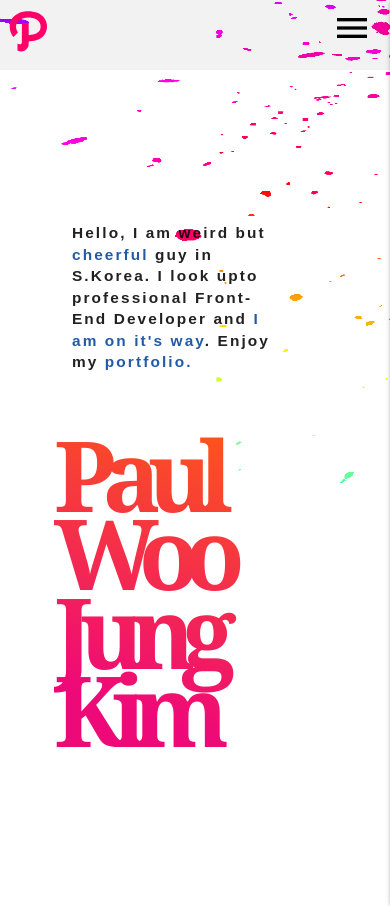
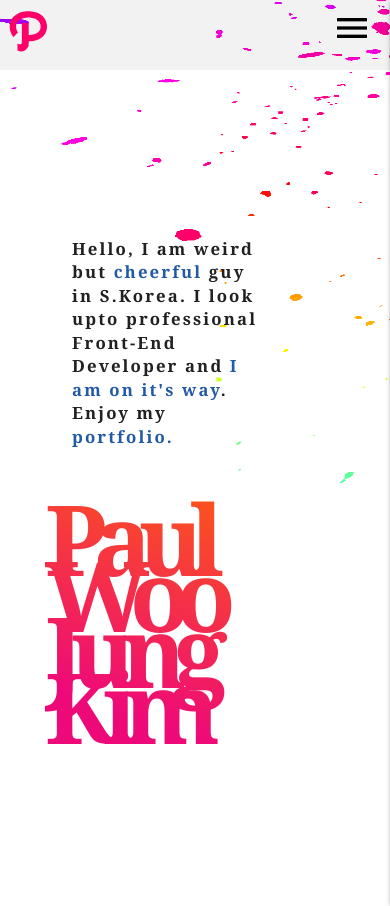
Before and after one commit to wj2kim/pilates-website, a React (Create React App) app: page / in a window 390 px wide. Shown: the top 906 px of the page. Built offline with nearby package versions, Linux system fonts and the light colour scheme.

Commit message:
first release

```diff
--- a/package.json
+++ b/package.json
@@ -1,6 +1,6 @@
 {
   "name": "portfolio-website",
-  "version": "0.1.0",
+  "version": "1.0.0",
   "private": true,
   "dependencies": {
     "@testing-library/jest-dom": "^4.2.4",
@@ -38,6 +38,5 @@
       "last 1 firefox version",
       "last 1 safari version"
     ]
-  },
-  "homepage": "https://wj2kim.github.io/portfolio-website/"
+  }
 }
--- a/src/components/pageHeaderComponents/MainBanner.scss
+++ b/src/components/pageHeaderComponents/MainBanner.scss
@@ -41,7 +41,7 @@
     padding-top: 4rem;
     margin-bottom: 1rem;
     // color: #101b3b;
-    font-family: fantasy;
+    font-family: Cambria, Cochin, Georgia, Times, 'Times New Roman', serif;
   }
   .mynameis {
     font-family: serif;
@@ -98,10 +98,11 @@
 }
 @media (min-width: 1600px) {
   .whoami {
-    font-size: 1.3rem !important;
+    font-size: 1.4rem !important;
   }
   .mynameis {
-    font-size: 13rem !important;
+    font-size: 14rem !important;
+    padding-bottom: 5rem;
   }
 }
 
@@ -110,7 +111,7 @@
     max-width: 1140px;
   }
   .whoami {
-    font-size: 1rem !important;
+    font-size: 1.2rem !important;
     margin-bottom: 3rem !important;
     padding-left: 5rem !important;
     padding-right: 5rem !important;
@@ -175,14 +176,8 @@
   }
   .mynameis {
     padding-top: 5vh !important;
-    // padding-bottom: 10vh !important;
-    width: 120% !important;
+    width: 130% !important;
     left: 25% !important;
-    // max-width: 80vw;
-    // left: 30% !important;
-    // line-height: 6rem !important;
-    // letter-spacing: -0.2rem !important;
-    // font-size: 13.5vh !important;
     font-size: 7.5rem !important;
   }
 }
@@ -198,7 +193,7 @@
     padding-top: 5vh !important;
     padding-bottom: 5vh !important;
     // max-width: 80vw;
-    line-height: 5.6rem !important;
+    line-height: 4rem !important;
     letter-spacing: -1.3rem !important;
     // font-size: 13.5vh !important;
     font-size: 7.5rem !important;
@@ -234,7 +229,7 @@
   .whoami {
     margin-left: 40% !important;
     width: 110% !important;
-    font-size: 1.1rem !important;
+    font-size: 1.2rem !important;
     margin-top: 7rem !important;
     margin-bottom: 2rem !important;
   }
@@ -242,7 +237,7 @@
     padding-top: 4vh !important;
     padding-bottom: 4vh !important;
     // width: 70vw !important;
-    left: 30% !important;
+    // left: 30% !important;
     width: 180% !important;
     letter-spacing: -1rem !important;
     font-size: 7rem !important;
```
